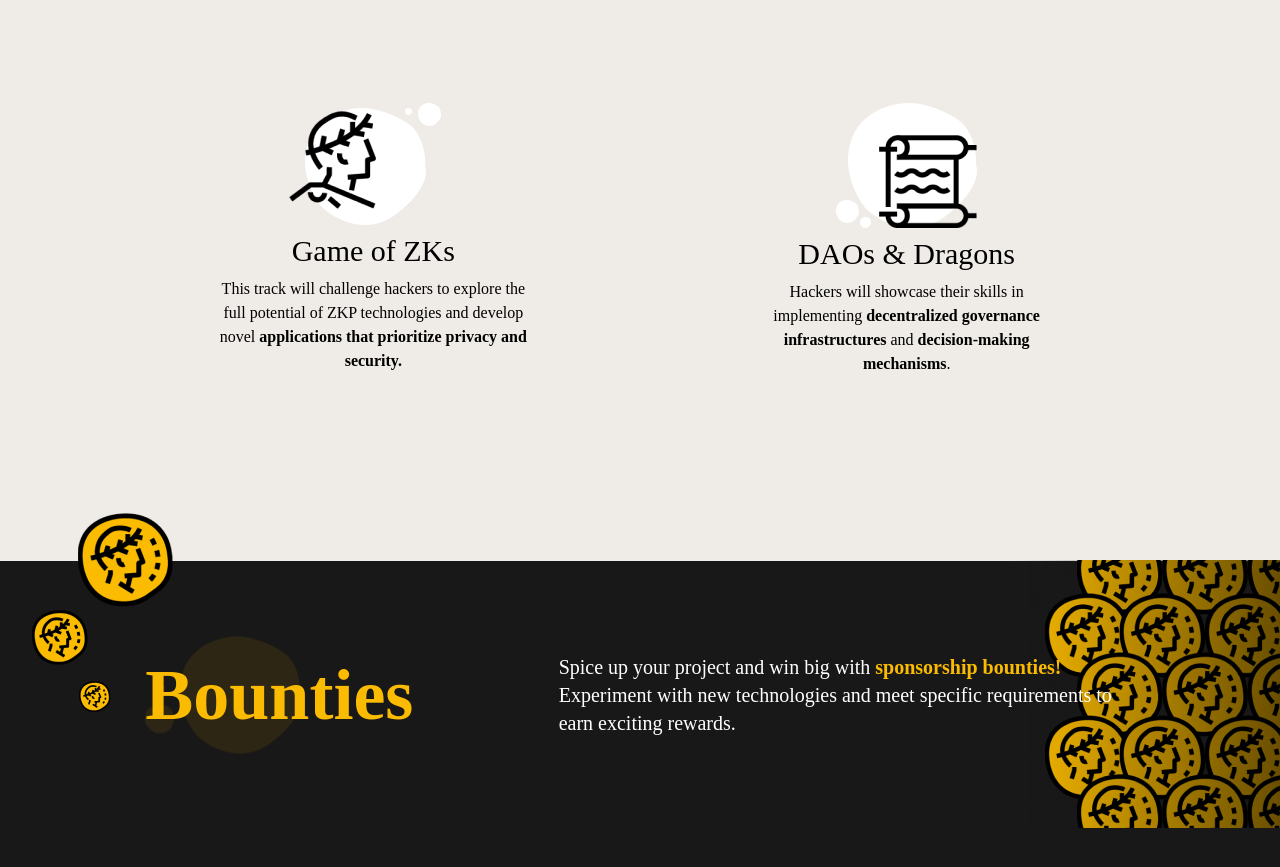
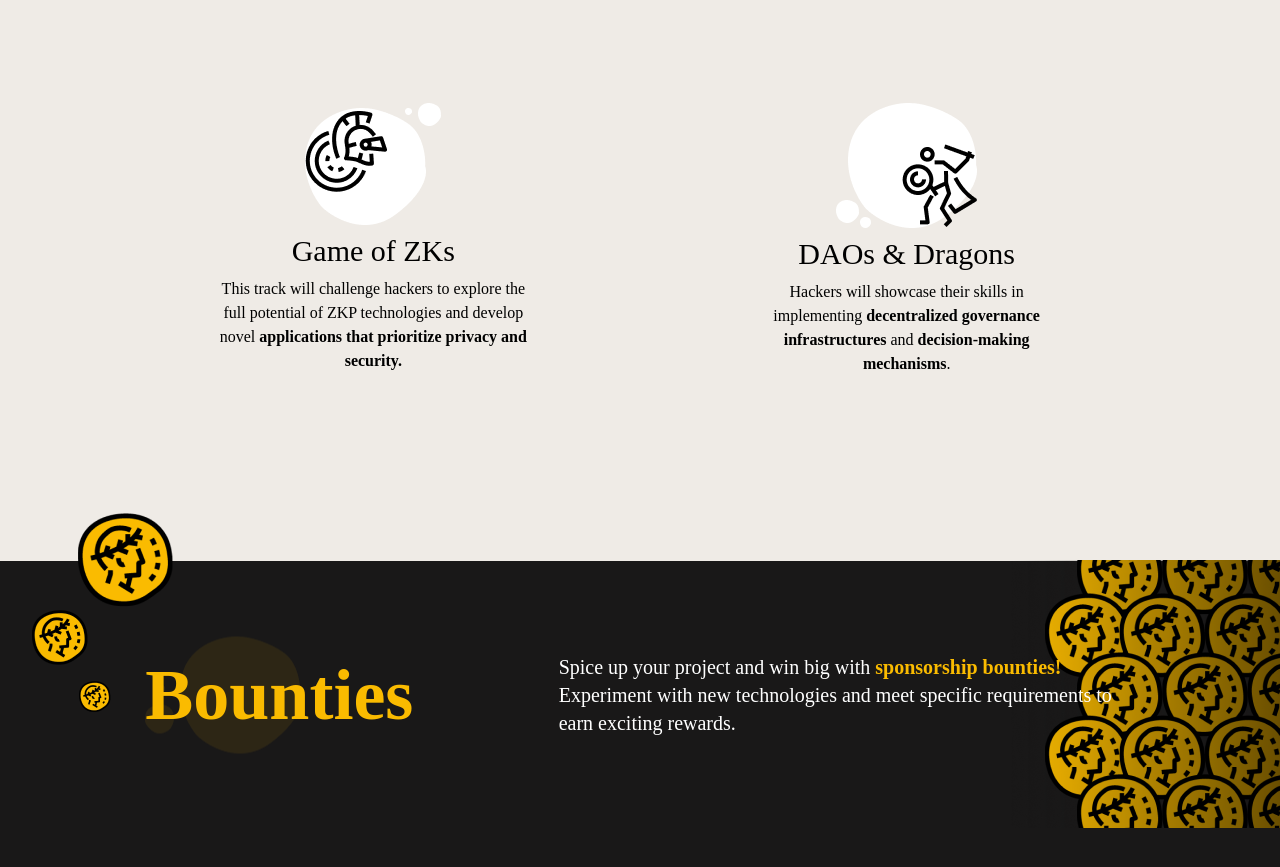
Before and after one commit to urbeETH/ETHRome-2023, a React (Create React App) app: page / in a window 1280 px wide. Shown: the part 1839-2706 px from the top of the page. Built offline with nearby package versions, Linux system fonts and the light colour scheme.

Commit message:
New icons for tracks

```diff
--- a/src/components/Hackathon.tsx
+++ b/src/components/Hackathon.tsx
@@ -7,7 +7,7 @@ export default function Hackathon() {
           <div className='flex flex-col items-center space-y-2 max-w-xs'>
             <div className='relative'>
               <img src='/splash_white_1.png' />
-              <img src='/senator.png' className='absolute top-2 -left-4' />
+              <img src='/gladiator-helm.png' className='absolute top-2 -left-0' />
             </div>
             <h2 className='text-3xl font-medium'>Game of ZKs</h2>
             <p className='text-center'>
@@ -19,7 +19,7 @@ export default function Hackathon() {
           <div className='flex flex-col items-center space-y-2 max-w-xs'>
             <div className='relative'>
               <img src='/splash_white_2.png' />
-              <img src='/scroll.png' className='absolute bottom-0 -right-0' />
+              <img src='/gladiator-sword.png' className='absolute bottom-0 -right-0' />
             </div>
             <h2 className='text-3xl font-medium'>DAOs & Dragons</h2>
             <p className='text-center'>
```
Also changed, not shown: public/gladiator-helm.png (added), public/gladiator-sword.png (added).
